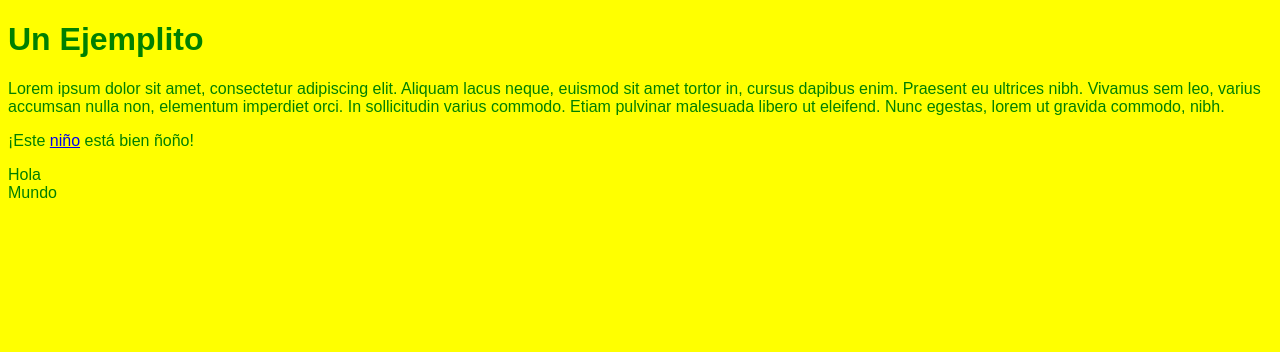
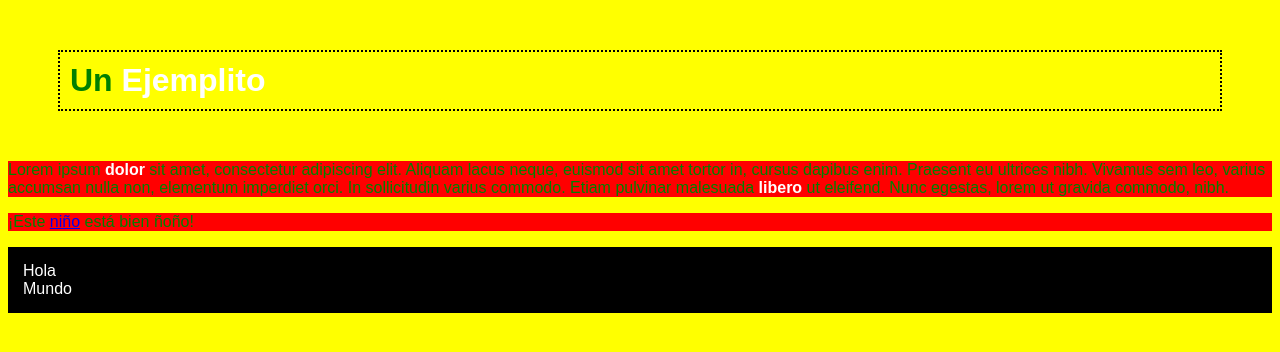
Before and after one commit to ariel-ortiz/202311-tc2005b.402, a plain HTML site: page 1. Introducción/index.html in a window 1280 px wide. Drawn offline with Linux system fonts and the light colour scheme.

Commit message:
Modifica index.html para mostrar el manejo de CSS

```diff
--- /dev/null
+++ b/1. Introducción/estilos.css
@@ -0,0 +1,30 @@
+/*
+  Una hoja de estilos
+*/
+
+body {
+  color: green;
+  background-color: yellow;
+  font-family: sans-serif;
+}
+
+h1 {
+  margin: 50px;
+  border: 2px dotted black;
+  padding: 10px;
+}
+
+p {
+  background-color: red;
+}
+
+#mi_cosa {
+  padding: 15px;
+  background-color: black;
+  color: white;
+}
+
+.mi_club {
+  color: white;
+  font-weight: bold;
+}
--- a/1. Introducción/index.html
+++ b/1. Introducción/index.html
@@ -1,18 +1,24 @@
 <!DOCTYPE html>
+
+<!--
+  Comentario HTML.
+-->
+
 <html>
   <head>
     <meta charset="utf-8">
     <title>Ejemplito</title>
+    <link rel="stylesheet" href="estilos.css">
   </head>
-  <body style="color: green; background-color: yellow; font-family: sans-serif">
-    <h1>Un Ejemplito</h1>
+  <body>
+    <h1>Un <span class="mi_club">Ejemplito</span></h1>
     <p>
-      Lorem ipsum dolor sit amet, consectetur adipiscing elit. Aliquam lacus neque, euismod sit amet tortor in, cursus dapibus enim. Praesent eu ultrices nibh. Vivamus sem leo, varius accumsan nulla non, elementum imperdiet orci. In sollicitudin varius commodo. Etiam pulvinar malesuada libero ut eleifend. Nunc egestas, lorem ut gravida commodo, nibh.
+      Lorem ipsum <span class="mi_club">dolor</span> sit amet, consectetur adipiscing elit. Aliquam lacus neque, euismod sit amet tortor in, cursus dapibus enim. Praesent eu ultrices nibh. Vivamus sem leo, varius accumsan nulla non, elementum imperdiet orci. In sollicitudin varius commodo. Etiam pulvinar malesuada <span class="mi_club">libero</span> ut eleifend. Nunc egestas, lorem ut gravida commodo, nibh.
     </p>
     <p>
       ¡Este <a href="https://es.wikipedia.org/wiki/Infancia" target="_blank">niño</a> está bien ñoño!
     </p>
-    <p>
+    <p id="mi_cosa">
       Hola
       <br>
       Mundo
```
